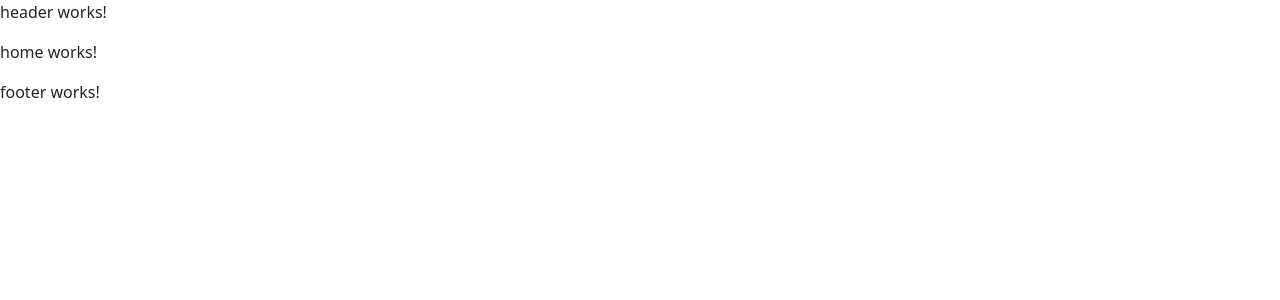
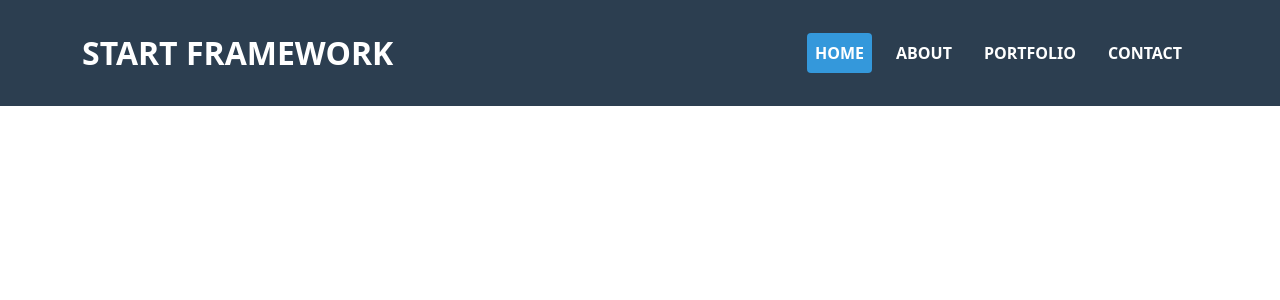
Before and after one commit to kero-edward/startFramework, an Angular app: page /home in a window 1280 px wide. Shown: the top 300 px of the page. Built offline with nearby package versions, Linux system fonts and the light colour scheme.

Commit message:
finished from header component

```diff
--- a/src/app/components/about/about.component.ts
+++ b/src/app/components/about/about.component.ts
@@ -1,10 +1,22 @@
 import { Component } from '@angular/core';
+import { Meta, Title } from '@angular/platform-browser';
 
 @Component({
   selector: 'app-about',
   templateUrl: './about.component.html',
-  styleUrls: ['./about.component.css']
+  styleUrls: ['./about.component.css'],
 })
 export class AboutComponent {
-
+  constructor(private meta: Meta, private title: Title) {
+    this.meta.addTags([
+      {
+        name: 'description',
+        content:
+          'About page of start framework app, that tell the user some information about us',
+      },
+      { name: 'author', content: 'Kero' },
+      { name: 'keywords', content: 'Angular, Framework, About' },
+    ]);
+    this.title.setTitle('Start Framework - About');
+  }
 }
--- a/src/app/components/contact/contact.component.ts
+++ b/src/app/components/contact/contact.component.ts
@@ -1,10 +1,22 @@
 import { Component } from '@angular/core';
+import { Meta, Title } from '@angular/platform-browser';
 
 @Component({
   selector: 'app-contact',
   templateUrl: './contact.component.html',
-  styleUrls: ['./contact.component.css']
+  styleUrls: ['./contact.component.css'],
 })
 export class ContactComponent {
-
+  constructor(private meta: Meta, private title: Title) {
+    this.meta.addTags([
+      {
+        name: 'description',
+        content:
+          'Contact page of start framework app, that display contact form to allow the user to send a feedback or a message.',
+      },
+      { name: 'author', content: 'Kero' },
+      { name: 'keywords', content: 'Angular, Framework, contact' },
+    ]);
+    this.title.setTitle('Start Framework - Contact');
+  }
 }
--- a/src/app/components/header/header.component.css
+++ b/src/app/components/header/header.component.css
@@ -0,0 +1,12 @@
+nav.navbar {
+  background-color: #2C3E50;
+}
+
+.active {
+  background-color: #3498db;
+  border-radius: 4px;
+  -webkit-border-radius: 4px;
+  -moz-border-radius: 4px;
+  -ms-border-radius: 4px;
+  -o-border-radius: 4px;
+}
--- a/src/app/components/header/header.component.html
+++ b/src/app/components/header/header.component.html
@@ -1 +1,29 @@
-<p>header works!</p>
+<nav class="navbar navbar-expand-lg fixed-top py-4">
+  <div class="container">
+    <a class="navbar-brand fs-2 fw-bolder text-white text-uppercase" routerLink="/home">start framework</a>
+    <button class="navbar-toggler" type="button" data-bs-toggle="collapse" data-bs-target="#navbarSupportedContent"
+      aria-controls="navbarSupportedContent" aria-expanded="false" aria-label="Toggle navigation">
+      <span class="navbar-toggler-icon"></span>
+    </button>
+    <div class="collapse navbar-collapse" id="navbarSupportedContent">
+      <ul class="navbar-nav ms-auto mb-2 mb-lg-0">
+        <li class="nav-item">
+          <a class="nav-link text-uppercase fw-bold mx-2 text-white" aria-current="page" routerLink="/home"
+            routerLinkActive="active">home</a>
+        </li>
+        <li class="nav-item">
+          <a class="nav-link text-uppercase fw-bold mx-2 text-white" aria-current="page" routerLink="/about"
+            routerLinkActive="active">about</a>
+        </li>
+        <li class="nav-item">
+          <a class="nav-link text-uppercase fw-bold mx-2 text-white" aria-current="page" routerLink="/portfolio"
+            routerLinkActive="active">portfolio</a>
+        </li>
+        <li class="nav-item">
+          <a class="nav-link text-uppercase fw-bold mx-2 text-white" aria-current="page" routerLink="/contact"
+            routerLinkActive="active">contact</a>
+        </li>
+      </ul>
+    </div>
+  </div>
+</nav>
--- a/src/app/components/not-found/not-found.component.ts
+++ b/src/app/components/not-found/not-found.component.ts
@@ -1,10 +1,22 @@
 import { Component } from '@angular/core';
+import { Meta, Title } from '@angular/platform-browser';
 
 @Component({
   selector: 'app-not-found',
   templateUrl: './not-found.component.html',
-  styleUrls: ['./not-found.component.css']
+  styleUrls: ['./not-found.component.css'],
 })
 export class NotFoundComponent {
-
+  constructor(private meta: Meta, private title: Title) {
+    this.meta.addTags([
+      {
+        name: 'description',
+        content:
+          'Not found page of start framework app, that the user enter wrong path or page',
+      },
+      { name: 'author', content: 'Kero' },
+      { name: 'keywords', content: 'Angular, Framework, 404, not found' },
+    ]);
+    this.title.setTitle('Start Framework - 404');
+  }
 }
--- a/src/app/components/portfolio/portfolio.component.ts
+++ b/src/app/components/portfolio/portfolio.component.ts
@@ -1,10 +1,22 @@
 import { Component } from '@angular/core';
+import { Meta, Title } from '@angular/platform-browser';
 
 @Component({
   selector: 'app-portfolio',
   templateUrl: './portfolio.component.html',
-  styleUrls: ['./portfolio.component.css']
+  styleUrls: ['./portfolio.component.css'],
 })
 export class PortfolioComponent {
-
+  constructor(private meta: Meta, private title: Title) {
+    this.meta.addTags([
+      {
+        name: 'description',
+        content:
+          'Portfolio page of start framework app, that displays the portfolio',
+      },
+      { name: 'author', content: 'Kero' },
+      { name: 'keywords', content: 'Angular, Framework, 404, not found' },
+    ]);
+    this.title.setTitle('Start Framework - Portfolio');
+  }
 }
```
